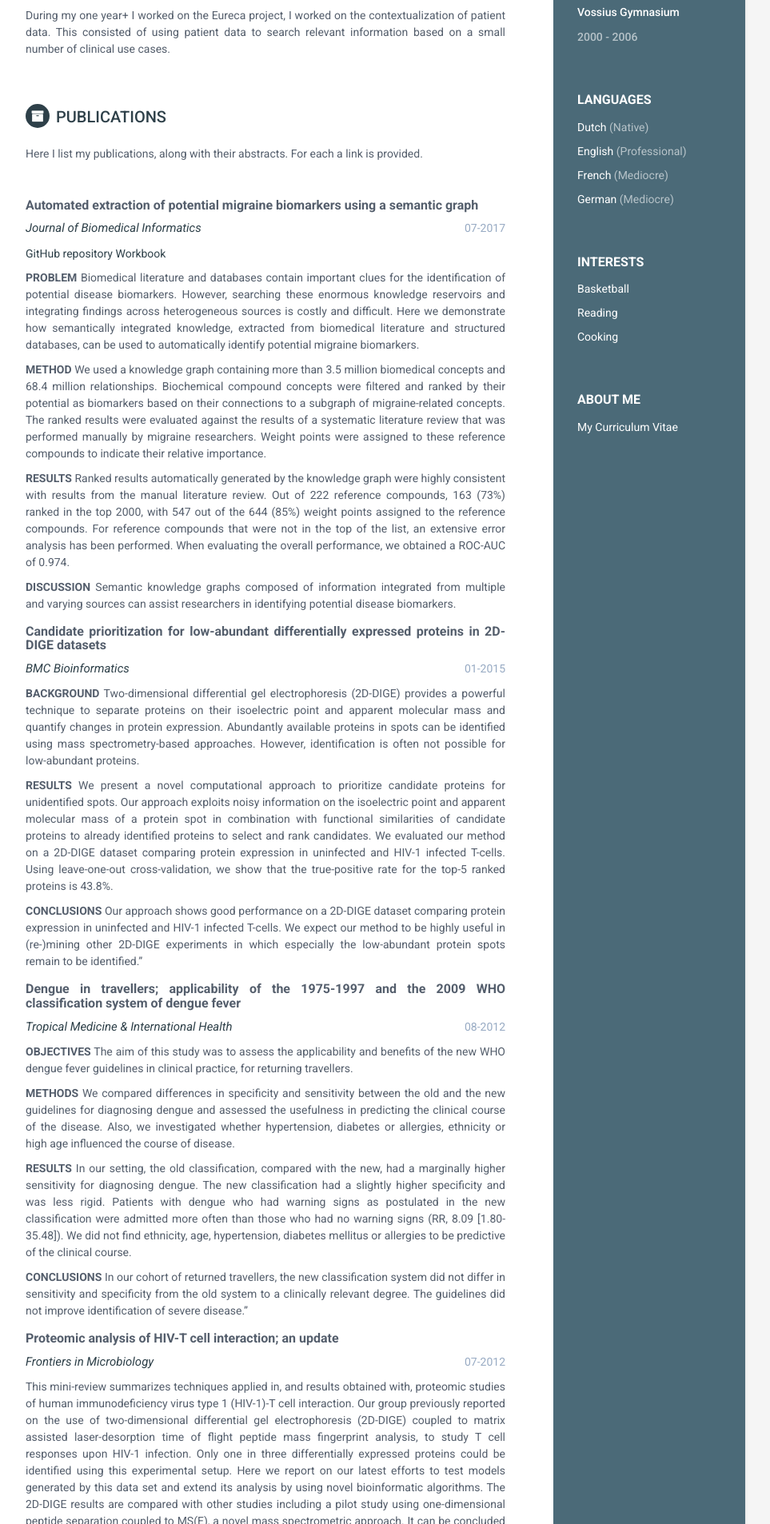
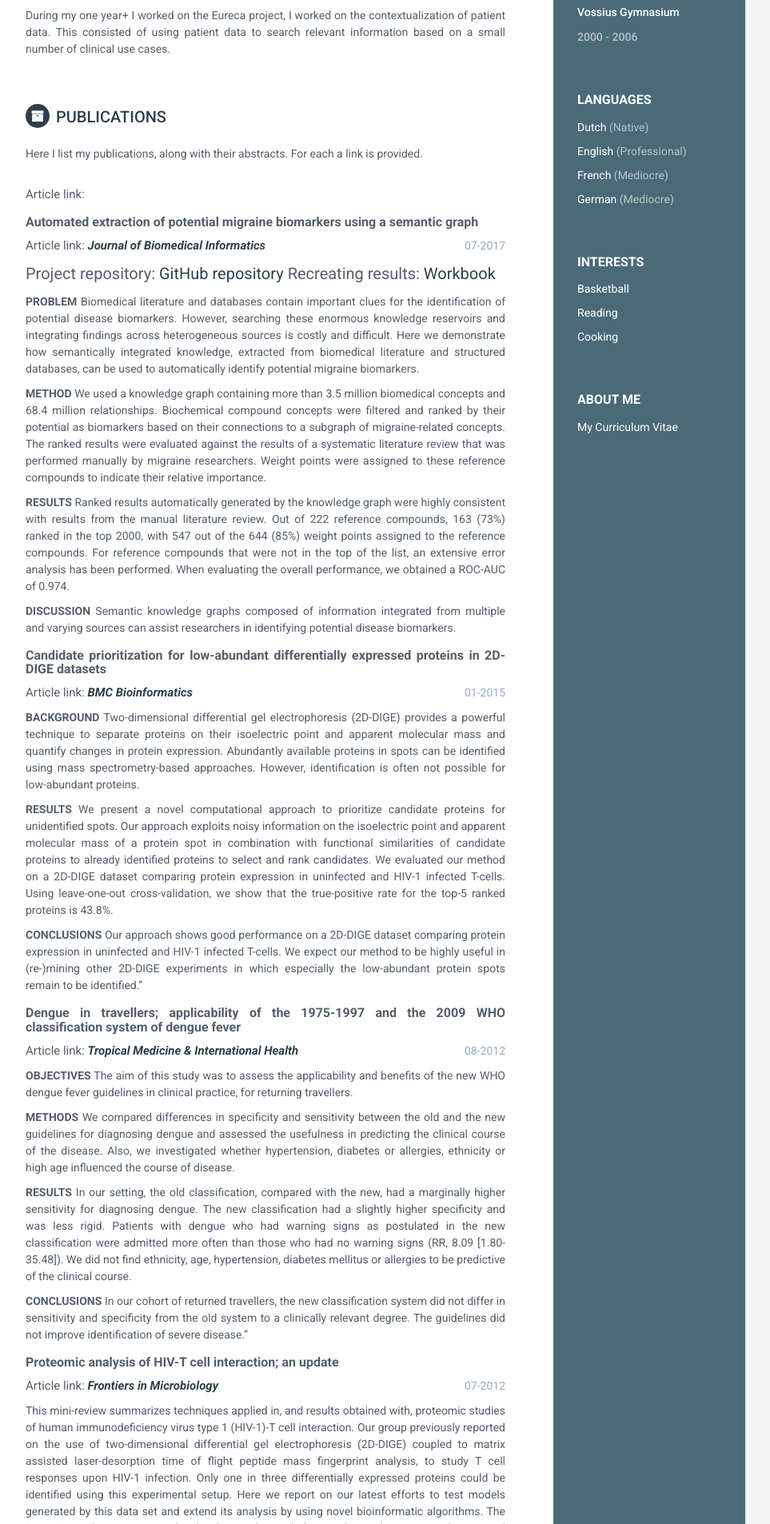
Before and after one commit to Wytz/wytz.github.io, a Jekyll site: the page built from index.html, in a window 1280 px wide. Shown: the part 966-2872 px from the top of the page at 80% size, without its empty margins (188-1151 px from the left). Built offline with Jekyll 4.4.1, drawn with Linux system fonts in a browser that asks for light colours.

Commit message:
format changes

```diff
--- a/_includes/projects.html
+++ b/_includes/projects.html
@@ -13,20 +13,19 @@
     <div class="item">
       <h3 class="project-title" style="text-align:justify;text-justify:inter-word;"><b>{{ project.title }}</b></h3>
 	  <div class="upper-row" style="margin-top:10px;margin-bottom:10px;">
-	    <div style="font-size:15px;"><a href="{{ project.link }}"><i>  {{ project.journal}}  </i></a></div>
+	    <div style="font-size:15px;">Article link:  <a href="{{ project.link }}"><b><i>  {{ project.journal}}  </i></b></a></div>
 		<div class="time">{{ project.publicationdate }}</div>
 	  </div>
-	  <div class = links style="margin-top:10px;margin-bottom:10px;font-size:20;">
+	  <div class = links style="margin-top:10px;margin-bottom:10px;font-size:20px;text-align:justify;text-justify:inter-word;">
 
 	    {% if project.github %}
-
-	    <span class="project-link"><a href="{{ project.github }}"> GitHub repository </a></span>
+	    <span class="project-link">Project repository:  <a href="{{ project.github }}"> GitHub repository </a></span>
 
 	    {% endif %}
 
 	    {% if project.workbook %}
 
-	    <span class="project-link" style="align:center;"><a href="{{ project.workbook }}"> Workbook </a></span>
+	    <span class="project-link" style="align:right;">Recreating results:  <a href="{{ project.workbook }}"> Workbook </a></span>
 
 	    {% endif %}
 
```
Also changed, not shown: assets/css/styles.css (+7 -7 lines).
